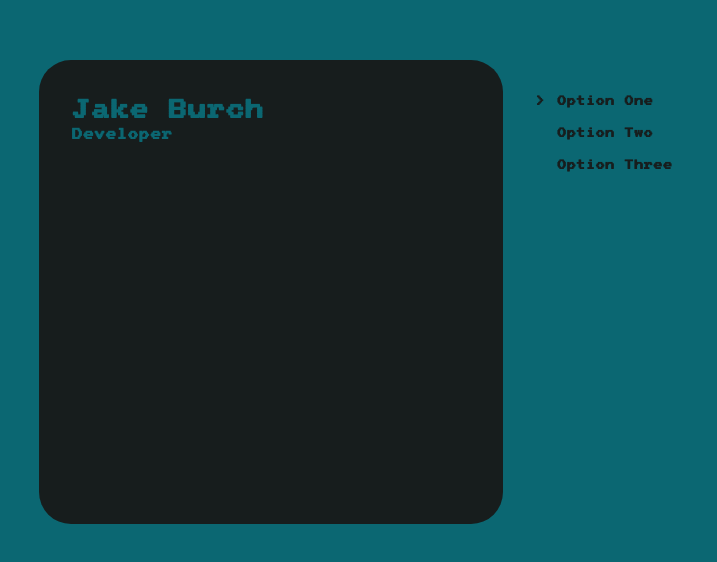
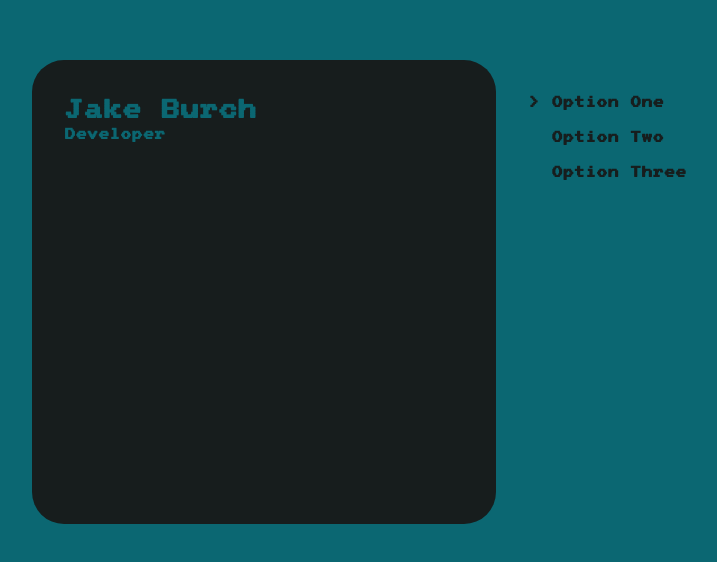
Before and after one commit to JakeBurchDev/portfolio, a plain HTML site: page index.html in a window 1280 px wide. Shown: the part 140-702 px from the top of the page, without its empty margins (307-1024 px from the left). Drawn offline with Linux system fonts and the light colour scheme.

Commit message:
minor style change

```diff
--- a/assets/css/style.scss
+++ b/assets/css/style.scss
@@ -69,7 +69,7 @@ body {
     margin-left: 2rem;
     margin-top: 2rem;
 
-    p {
+    h3 {
         cursor: pointer;
         margin-bottom: 1rem;
 
--- a/index.html
+++ b/index.html
@@ -14,9 +14,9 @@
             <h3>Developer</h3>
         </div>
         <div class="navigation">
-            <p class="active"><span>Option One</span></p>
-            <p><span>Option Two</span></p>
-            <p><span>Option Three</span></p>
+            <h3 class="active"><span>Option One</span></h3>
+            <h3><span>Option Two</span></h3>
+            <h3><span>Option Three</span></h3>
         </div>
     </div>
     <script type="text/javascript" src="assets/js/main.js"></script>
```
Also changed, not shown: assets/css/style.css, 1 other file.
